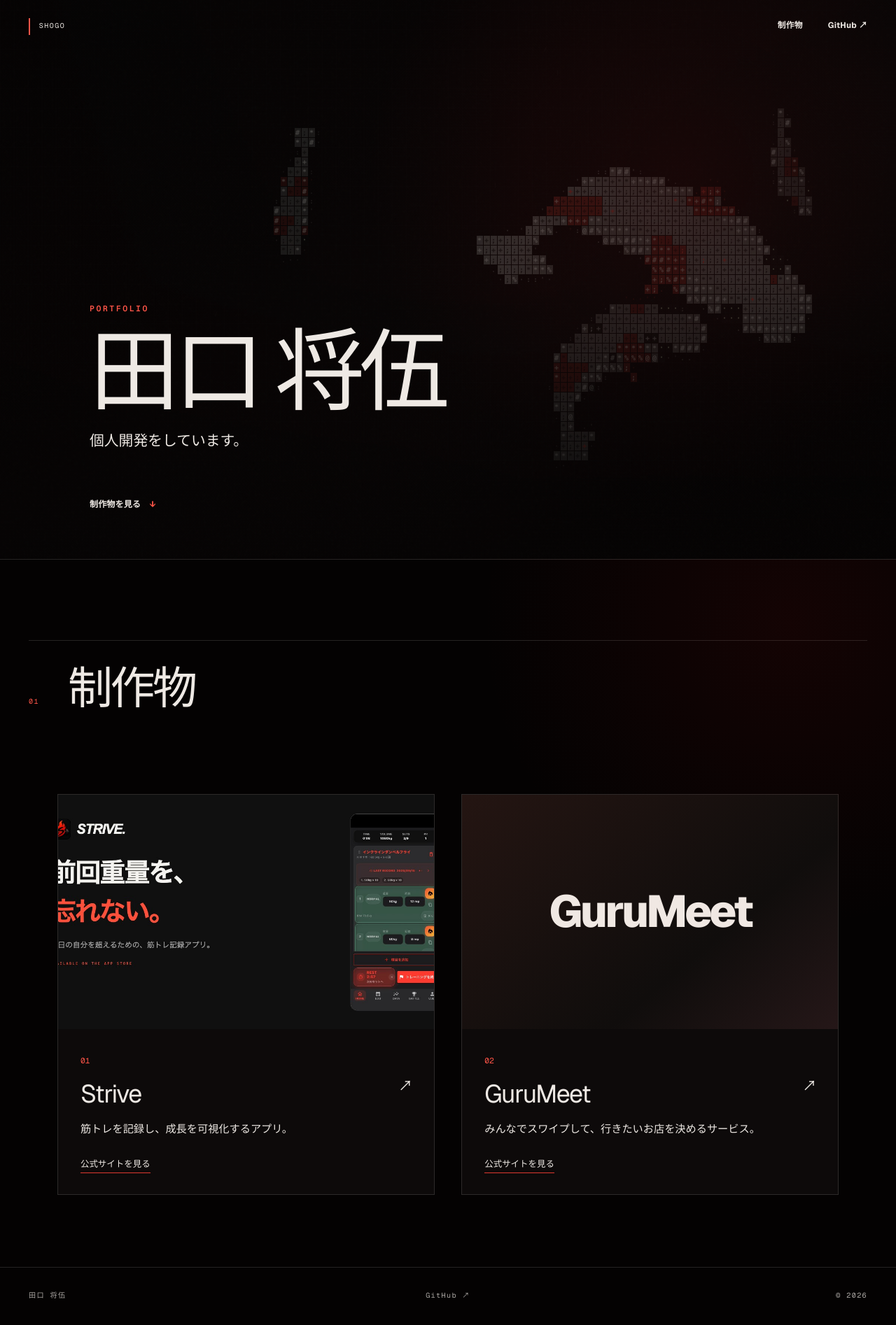
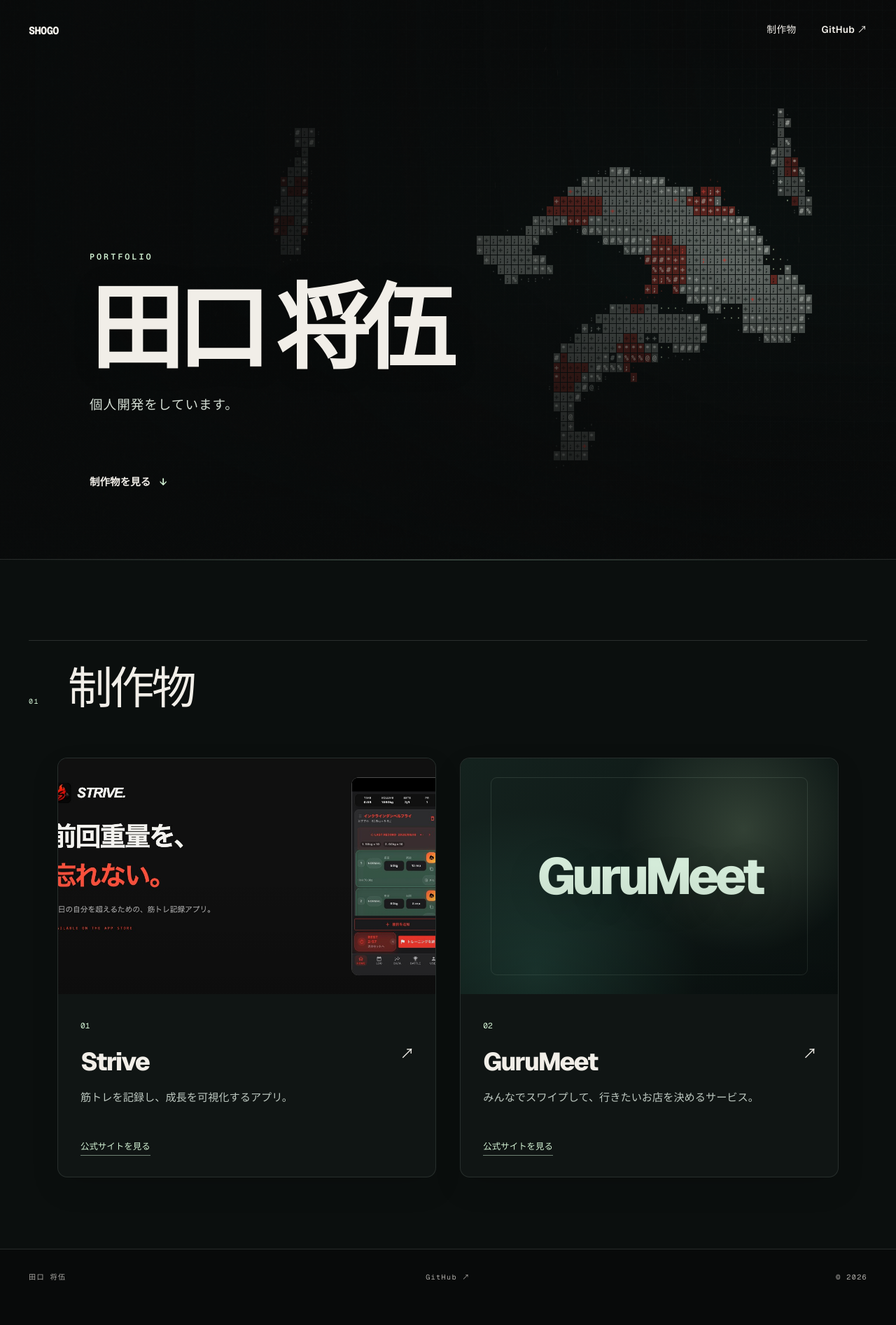
Before and after one commit to jcm2bd9rn5-cyber/shogo-taguchi-portfolio, a Next.js app: page / in a window 1280 px wide. Shown: the whole page at 70% size. After the commit the page ends 1870 px from the top, so only its background shows below. Built offline with nearby package versions, Linux system fonts and the light colour scheme; no server answers.

Commit message:
Refine palette typography contrast and project gallery

```diff
--- a/app/globals.css
+++ b/app/globals.css
@@ -657,3 +657,47 @@
 @media (prefers-reduced-motion: reduce) {
   .portfolio-work-media img { transition: none !important; }
 }
+
+
+/* 2026 design refinement — quiet editorial gallery over living koi */
+:root { --ink: #080a0a; --charcoal:#0c1110; --paper:#f1eee8; --white:#fffdf7; --muted:#a8b0a9; --line:rgba(230,238,229,.14); --line-strong:rgba(230,238,229,.3); --accent:#a8d7ba; --accent-bright:#d1f0d2; }
+html,body { background:var(--ink); }
+body { font-family:var(--font-sans),"Hiragino Kaku Gothic ProN","Noto Sans JP",system-ui,sans-serif; }
+.hero { min-height: min(950px,100svh); background:radial-gradient(ellipse at 75% 46%,rgba(22,65,59,.1),transparent 50%),linear-gradient(100deg,rgba(8,10,10,.18),rgba(8,10,10,.05)); }
+.ambient-koi { opacity:.83; }
+.hero-vignette { background:linear-gradient(90deg,rgba(8,10,10,.91) 0%,rgba(8,10,10,.66) 38%,rgba(8,10,10,.04) 82%),linear-gradient(0deg,rgba(8,10,10,.84),transparent 52%); }
+.site-header { padding-top:2rem; }
+.wordmark { border-left:0; padding:0; font-size:.95rem; font-weight:750; letter-spacing:-.035em; }
+.site-header nav { font-size:.86rem; font-weight:550; }
+.portfolio-hero-copy { bottom:clamp(5rem,11vh,9rem); gap:1.45rem; }
+.portfolio-eyebrow { font-size:.74rem; color:var(--accent-bright); letter-spacing:.25em; }
+.portfolio-hero-copy h1 { font-weight:780; font-size:clamp(4.15rem,10.4vw,10.5rem); letter-spacing:-.075em; line-height:1.08; text-wrap:balance; text-shadow:0 3px 36px rgba(0,0,0,.18); }
+.portfolio-intro { color:#d5dfd5; font-size:clamp(1.05rem,1.45vw,1.4rem); letter-spacing:.055em; }
+.hero-link { padding:.7rem 0; font-size:.91rem; font-weight:600; }
+.portfolio-works { background:#0b0f0e; position:relative; padding-top:clamp(5rem,9vw,8rem); }
+.portfolio-works::before { content:""; position:absolute; left:0;right:0;top:0;height:1px;background:linear-gradient(90deg,transparent,var(--accent),transparent);opacity:.35; }
+.works-intro { margin-bottom:clamp(2rem,4vw,4rem); }
+.works-intro h2 { font-size:clamp(2.5rem,5vw,5rem); letter-spacing:-.065em; }
+.portfolio-work-grid { gap:clamp(1.5rem,2.7vw,3rem); max-width:1600px; margin-inline:auto; }
+.portfolio-work-card { border-radius:14px; overflow:hidden; background:#101514; border-color:rgba(212,237,219,.12); box-shadow:0 16px 40px rgba(0,0,0,.11); }
+.portfolio-work-card:hover,.portfolio-work-card:focus-within { border-color:rgba(208,240,214,.48); }
+.portfolio-work-media { aspect-ratio:16 / 10; background:#171c1a; }
+.portfolio-work-media::after { position:absolute;inset:0;content:"";pointer-events:none;background:linear-gradient(0deg,rgba(0,0,0,.18),transparent 55%); }
+.portfolio-work-placeholder { background:radial-gradient(circle at 75% 30%,rgba(179,209,163,.22),transparent 38%),radial-gradient(circle at 20% 90%,rgba(53,114,98,.35),transparent 44%),linear-gradient(130deg,#14221e,#0a1110); }
+.portfolio-work-placeholder::before { content:"";position:absolute;inset:8%;border:1px solid rgba(201,232,210,.12);border-radius:9px; }
+.portfolio-work-placeholder span { font-size:clamp(3rem,5.7vw,6.5rem);letter-spacing:-.075em;color:#d4ebd9;text-shadow:0 12px 50px rgba(0,0,0,.2); }
+.portfolio-work-details { padding:clamp(1.5rem,2.5vw,2.5rem); }
+.portfolio-work-details h3 { margin:.85rem 0 .65rem;letter-spacing:-.055em;font-weight:730; }
+.portfolio-work-details p { color:#bdc8c0; min-height:3.1em; }
+.portfolio-work-cta { color:var(--accent-bright);border-color:rgba(208,240,214,.5); }
+.site-footer { background:#080a0a; }
+a:focus-visible { outline:2px solid var(--accent-bright);outline-offset:5px; }
+@media (max-width:760px) {
+ .hero { min-height:85svh; }
+ .hero-vignette { background:linear-gradient(0deg,rgba(8,10,10,.95),rgba(8,10,10,.53) 48%,rgba(8,10,10,.2)); }
+ .portfolio-hero-copy { bottom:clamp(3rem,8vh,5rem); }
+ .portfolio-hero-copy h1 { font-size:clamp(3.8rem,13.5vw,6rem); }
+ .portfolio-works { padding-top:4.2rem; }
+ .portfolio-work-grid { padding-inline:var(--page-x); }
+ .portfolio-work-details p { min-height:0; }
+}
```
